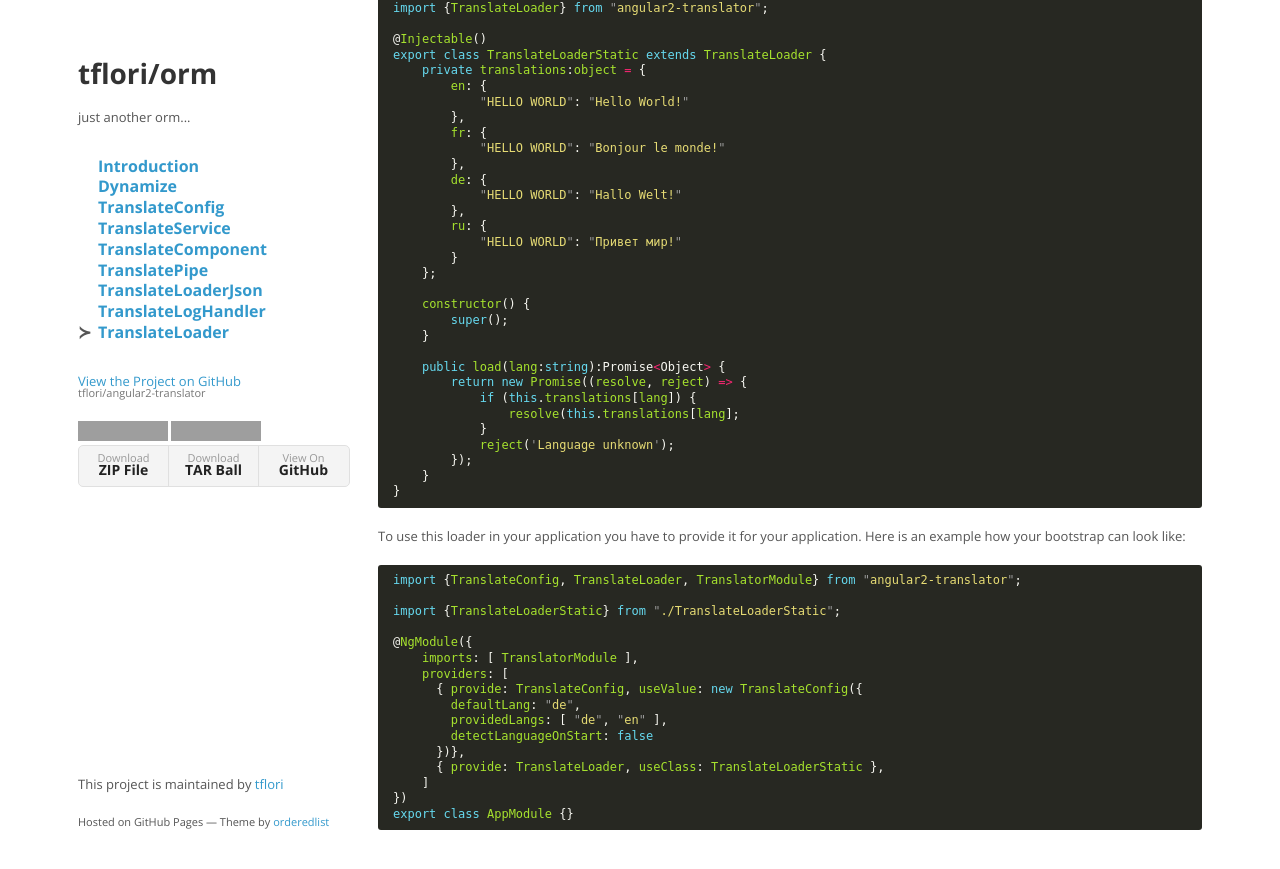
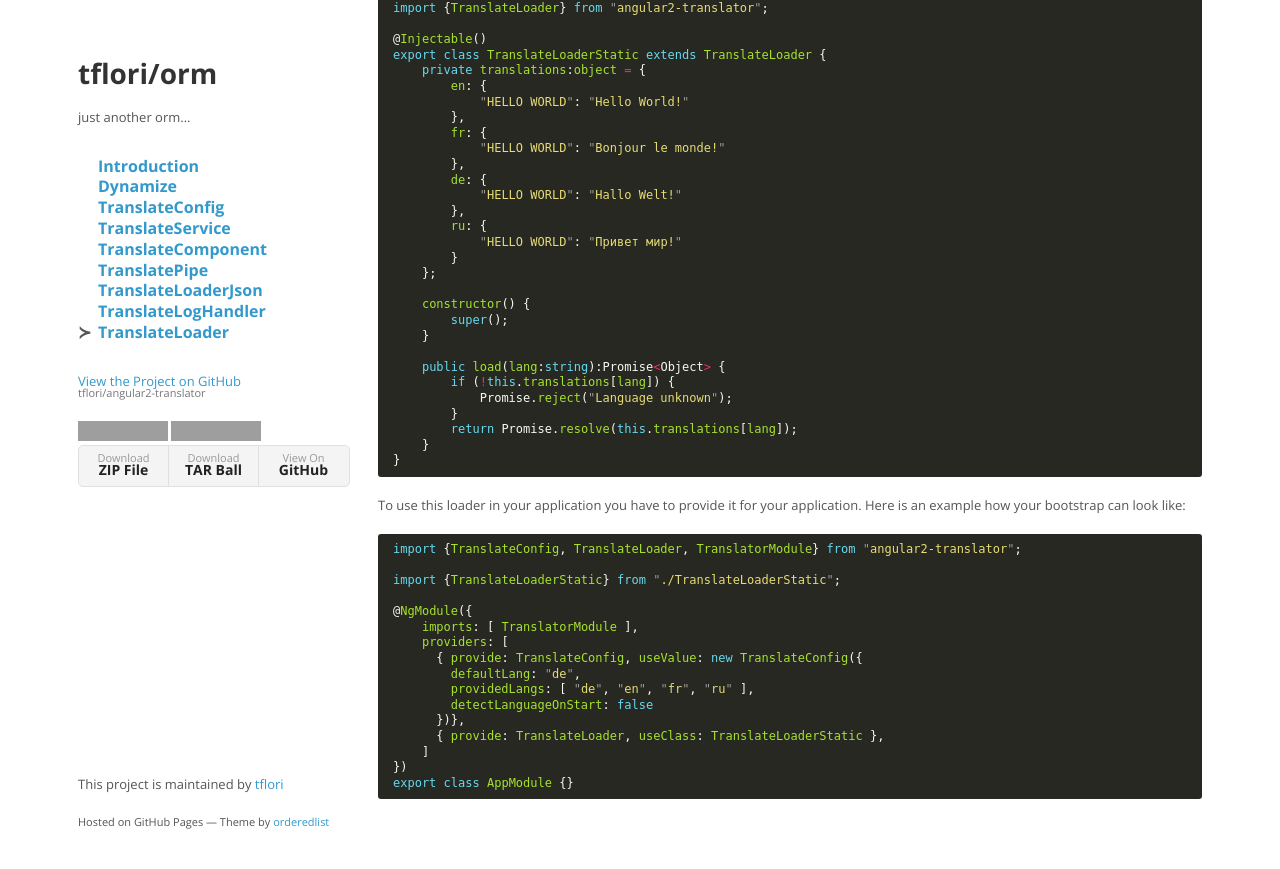
Before and after one commit to tflori/angular-translator, a Jekyll site: the page built from docs/TranslateLoader.md, in a window 1280 px wide and 900 px high, scrolled down 554 px. Shown: the top 869 px of the window. Built offline with Jekyll 4.4.1, drawn with Linux system fonts in a browser that asks for light colours; grey boxes are pictures that could not be loaded.

Commit message:
update translate loader documentation

````diff
--- a/docs/TranslateLoader.md
+++ b/docs/TranslateLoader.md
@@ -56,12 +56,10 @@ export class TranslateLoaderStatic extends TranslateLoader {
     }
 
     public load(lang:string):Promise<Object> {
-        return new Promise((resolve, reject) => {
-            if (this.translations[lang]) {
-                resolve(this.translations[lang];
-            }
-            reject('Language unknown');
-        });
+        if (!this.translations[lang]) {
+            Promise.reject("Language unknown");
+        }
+        return Promise.resolve(this.translations[lang]);
     }
 }
 ```
@@ -79,7 +77,7 @@ import {TranslateLoaderStatic} from "./TranslateLoaderStatic";
     providers: [
       { provide: TranslateConfig, useValue: new TranslateConfig({
         defaultLang: "de",
-        providedLangs: [ "de", "en" ],
+        providedLangs: [ "de", "en", "fr", "ru" ],
         detectLanguageOnStart: false
       })},
       { provide: TranslateLoader, useClass: TranslateLoaderStatic },
````
